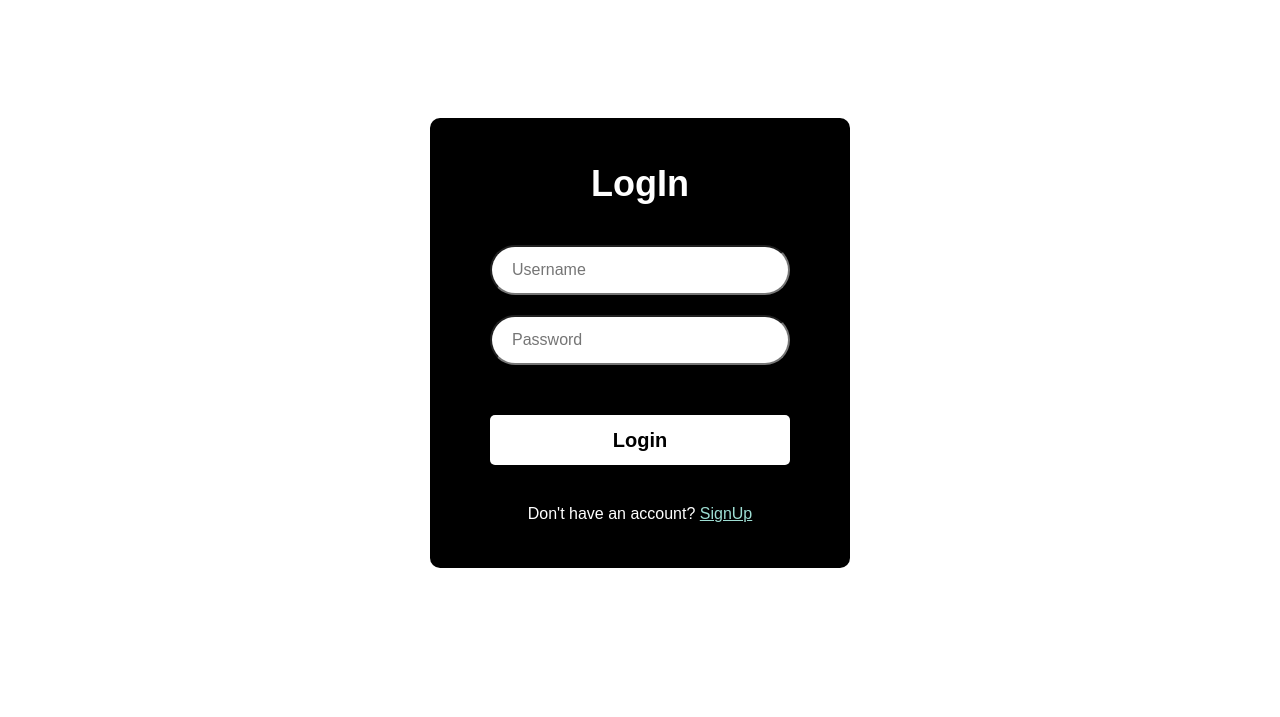
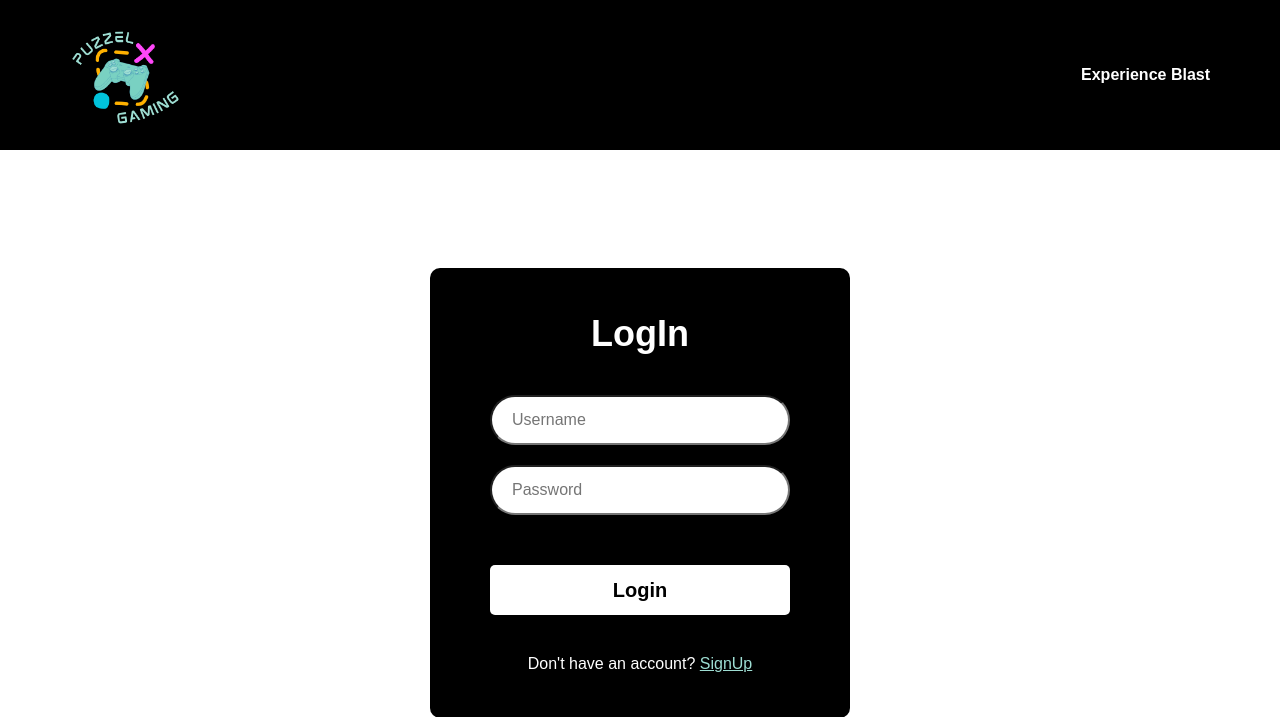
Before and after one commit to JakeHelsel72/DBProject, a PHP site: page /DBProject/ in a window 1280 px wide. Shown: the top 717 px of the page. Run offline with PHP 8.4, Linux system fonts and the light colour scheme.

Commit message:
Update index.php

```diff
--- a/index.php
+++ b/index.php
@@ -32,6 +32,12 @@ require_once("includes/login_view.php");
 </head>
 
 <body>
+  <nav class="row">
+    <img src="./Assests/Logo.png" class="logo_img" alt="">
+    <ul class="nav_links">
+        <li class="link link__hover-effect">Experience Blast</li>
+    </ul>
+  </nav>
   <?php
   output_username();
 
```
